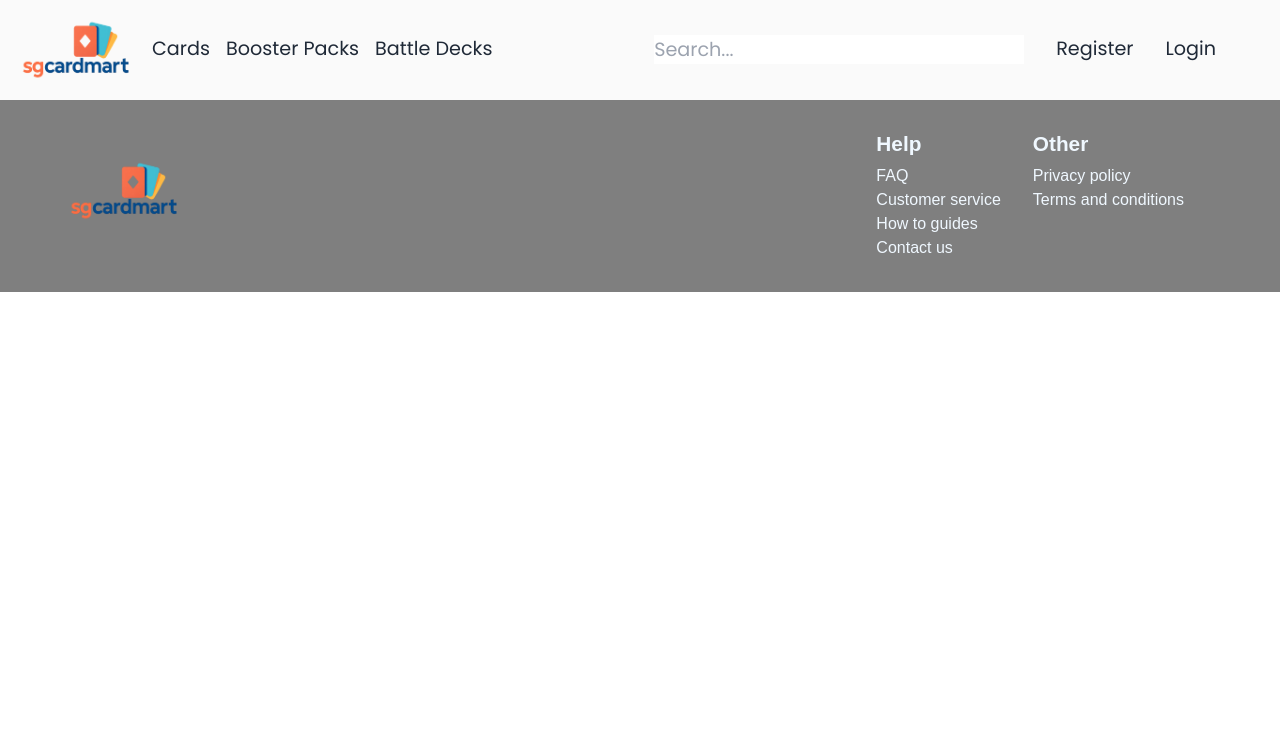
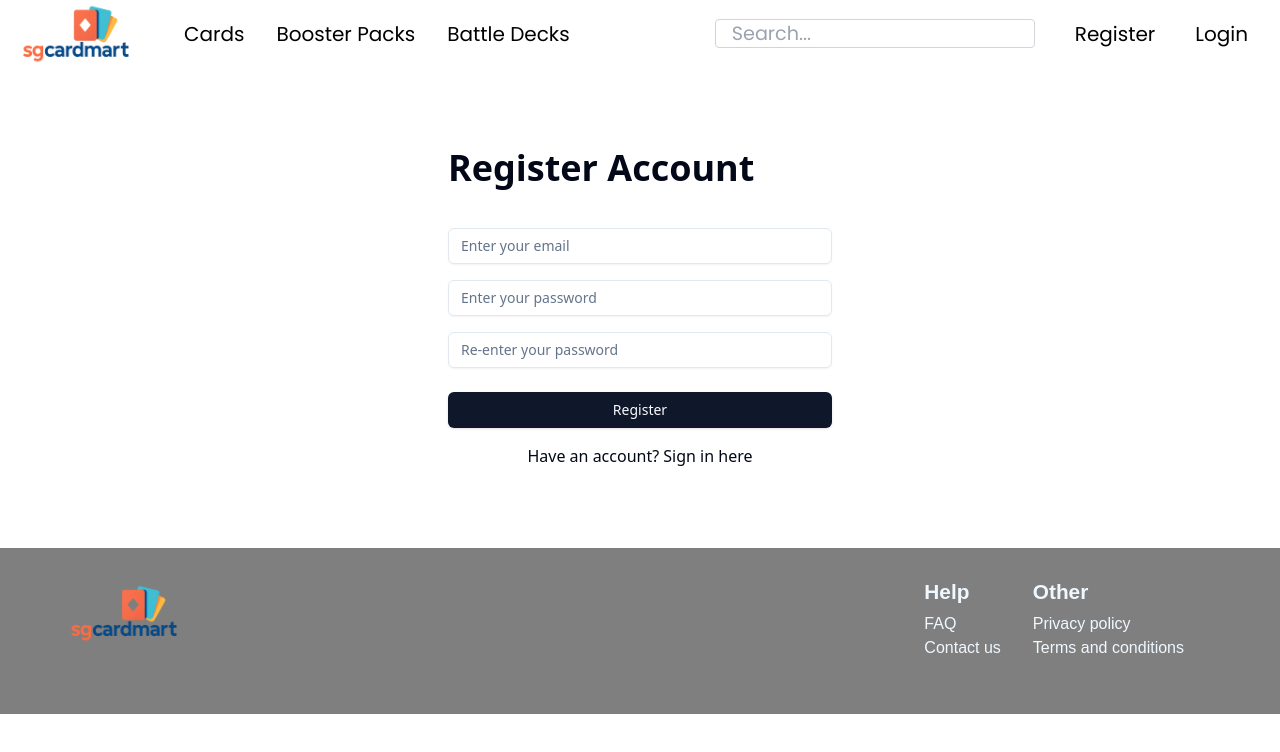
Before and after one commit to fylinghan/letsgocapstone, a React (Vite) app in the folder front-end/capstone-frontend/: page /register in a window 1280 px wide. Shown: the top 752 px of the page. Built offline with nearby package versions, Linux system fonts and the light colour scheme.

Commit message:
added username shown after register and login on navbar

```diff
--- a/front-end/capstone-frontend/index.html
+++ b/front-end/capstone-frontend/index.html
@@ -5,6 +5,10 @@
     <link rel="icon" type="image/svg+xml" href="/vite.svg" />
     <meta name="viewport" content="width=device-width, initial-scale=1.0" />
     <title>my-app</title>
+    <link
+      href="https://fonts.googleapis.com/css2?family=Poppins&display=swap"
+      rel="stylesheet"
+    />
   </head>
   <body>
     <div id="root"></div>
--- a/front-end/capstone-frontend/src/App.jsx
+++ b/front-end/capstone-frontend/src/App.jsx
@@ -1,7 +1,7 @@
 import { Routes, Route, Navigate, Outlet } from "react-router";
 import { useState } from "react";
 import Home from "./pages/Home";
-// import Register from "./pages/Register";
+import Register from "./pages/Register";
 import Login from "./pages/Login";
 import Cards from "./pages/Cards";
 import Packs from "./pages/Packs";
@@ -14,11 +14,11 @@ function App() {
 
   return (
     <div>
-      <Navbar/>
+      <Navbar user={user} setUser={setUser}/>
       <Routes>
         <Route path="/" element ={<Home />} />
-        <Route path="/login" element ={<Login />} />
-        {/* <Route path="/register" element ={<Register />} /> */}
+        <Route path="/login" element ={<Login setUser={setUser} />} />
+        <Route path="/register" element ={<Register setUser={setUser} />} />
         <Route path="/cards" element ={<Cards />} />
         <Route path="/packs" element ={<Packs />} />
         <Route path="/decks" element ={<Decks />} />
--- a/front-end/capstone-frontend/src/components/ui/Footer.jsx
+++ b/front-end/capstone-frontend/src/components/ui/Footer.jsx
@@ -21,10 +21,8 @@ function Footer() {
         <div className="footerRightGroup">
             <ul>
                 <li className="menuHead">Help</li>
-                <li>FAQ</li>
-                <li>Customer service</li>
-                <li>How to guides</li>
-                <li>Contact us</li>
+                <li><Link to="/faq">FAQ</Link></li>
+                <li><Link to="contact">Contact us</Link></li>
             </ul>
 
             <ul>
--- a/front-end/capstone-frontend/src/components/ui/Navbar.css
+++ b/front-end/capstone-frontend/src/components/ui/Navbar.css
@@ -15,39 +15,11 @@
   --color-button-hover: #1D4ED8; /* Darker CTA Blue */
 }
 
-nav {
-    display: flex;
-    background-color: #fafafa;
-    align-items: center;
-    justify-content: space-between;
-    padding: 1rem 2rem;
-    font-family: 'Poppins';
-    color: #1F2937;
-    font-size: 1.2rem;
-    padding-left: 1rem;
-    padding-right: 4rem;
-}
-
-/* Group logo + leftSide together */
-.leftGroup {
-  display: flex;
-  align-items: center;
-  gap: 1rem;                      /* spacing between logo and links */
-}
-
 .logo {
   width: 120px;
   height: auto;
 }
 
-
-.leftSide,.rightSide {
-    list-style-type: none;
-    justify-content: space-between;
-    text-align: justify;
-    display: flex;
-    gap: 1rem;
-}
 
 .rightSide {
     gap: 2rem;
--- a/front-end/capstone-frontend/src/components/ui/Navbar.jsx
+++ b/front-end/capstone-frontend/src/components/ui/Navbar.jsx
@@ -1,30 +1,41 @@
 import { useState } from "react";
 import Martlogo from "/images/sgcardmart.png";
-import { Link } from "react-router-dom";
+import { Link, useNavigate } from "react-router-dom";
+import { Button } from "./button"
 import "./Navbar.css";
 
-function Navbar() {
-  const [count, setCount] = useState(0);
+function Navbar({user}) {
+  const navigate = useNavigate();
+
+  function handleLogout() {
+    setUser(null);
+    navigate("/");
+  }
 
   return (
     <>
-      <nav>
-        <div className="leftGroup">
-          <Link to="/"><img className="logo" src={Martlogo} alt="website logo" /></Link>
-          <ul className="leftSide">
-            <Link to="/cards">Cards</Link>
-            <Link to="/packs">Booster Packs</Link>
-            <Link to="/decks">Battle Decks</Link>
-          </ul>
-        </div>
-
-        <ul className="rightSide">
-          <li>
-            <input type="text" placeholder="Search..."/>
-          </li>
-          <Link to="/register">Register</Link>
-          <Link to="/login">Login</Link>
-        </ul>
+      <nav className="flex flex-wrap justify-between px-4 items-center bg-white text-black text-xl font-poppins">
+          <div className="flex items-center text-center">
+            <Link to="/"><img className="logo mr-8" src={Martlogo} alt="website logo" /></Link>
+            <Link to="/cards" className="hover:bg-gray-300 p-4 rounded">Cards</Link>
+            <Link to="/packs" className="hover:bg-gray-300 p-4 rounded">Booster Packs</Link>
+            <Link to="/decks" className="hover:bg-gray-300 p-4 rounded">Battle Decks</Link>
+          </div>
+          <div className="flex items-center">
+            <input type="text" placeholder="Search..." className="w-80 m-4 pl-4 border border-gray-300 rounded"/>
+            {!user ? (
+              <div>
+                <Link to="/register" className="w-1/5 m-2 hover:bg-gray-300 p-4 rounded">Register</Link>
+                <Link to="/login" className="w-1/5 hover:bg-gray-300 p-4 rounded">Login</Link>
+            </div>)
+            : (
+              <span className="text-gray-700 flex items-center">
+                Hello, {user.username}
+                <Button onClick={handleLogout} className="m-2 hover:bg-gray-400 hover:text-white">Log out</Button>
+              </span>
+            )
+            }
+           </div>
       </nav>
     </>
   );
--- a/front-end/capstone-frontend/src/pages/Home.jsx
+++ b/front-end/capstone-frontend/src/pages/Home.jsx
@@ -1,5 +1,6 @@
 import ProductList from "./ProductList";
 import { Button } from "@/components/ui/button"
+import { Link } from "react-router-dom";
 
 function Home() {
    const latestCardList = [
@@ -31,9 +32,9 @@ function Home() {
         />
         <div className="bg-gray-300 w-1/4 h-full flex flex-col justify-center items-center text-center">
           <p className="text-xl font-semibold">Eevee Grove Now Available!</p>
-          <Button className="w-4/5 mt-4 bg-white hover:bg-black text-black hover:text-white">
-            Shop now
-          </Button>
+            <Link to="/cards">
+                <Button className="w-40 mt-4 bg-white hover:bg-black text-black hover:text-white">Shop now</Button>
+            </Link>
         </div>
       </div>
 
@@ -43,8 +44,12 @@ function Home() {
         <div className="flex justify-center">
           <ProductList items={latestCardList} />
         </div>
-        <div className="flex justify-center"><Button className="mt-4 w-1/5 bg-black text-white py-2
-        rounded-lg hover:bg-gray-400 hover:text-black">Browse more cards</Button></div>
+        <div className="flex justify-center">
+            <Link to="/cards">
+                <Button className="mt-4 w-80 bg-black text-white py-2 rounded-lg hover:bg-gray-400
+                hover:text-black">Browse more cards</Button>
+            </Link>
+        </div>
       </div>
 
       {/* Booster Packs */}
@@ -53,8 +58,12 @@ function Home() {
         <div className="flex justify-center">
           <ProductList items={packsList} />
         </div>
-        <div className="flex justify-center"><Button className="mt-6 w-1/5 bg-black text-white py-2
-        rounded-lg hover:bg-gray-400 hover:text-black">See more booster packs</Button></div>
+        <div className="flex justify-center">
+            <Link to="/packs">
+                <Button className="mt-8 w-80 bg-black text-white py-2 rounded-lg hover:bg-gray-400
+                hover:text-black">See more booster packs</Button>
+            </Link>
+        </div>
       </div>
 
       {/* Battle Decks */}
--- a/front-end/capstone-frontend/src/pages/Login.jsx
+++ b/front-end/capstone-frontend/src/pages/Login.jsx
@@ -2,10 +2,12 @@ import { useState } from "react";
 import { Input } from "@/components/ui/input";
 import { Button } from "@/components/ui/button";
 import { Link } from "react-router-dom";
+import { useNavigate } from "react-router-dom";
 
-function Login() {
+function Login({setUser}) {
   const [email, setEmail] = useState("");
   const [password, setPassword] = useState("");
+  const navigate = useNavigate();
 
   function handleSubmit(event) {
     event.preventDefault();   // Prevent page reload on submit
@@ -16,7 +18,10 @@ function Login() {
     }
 
     alert(`Logged in with email: ${email}`);
-    <Route path="/" element ={<Home />} />
+    const username = email.split("@")[0];
+    setUser({ username });
+
+    navigate("/");
   }
 
   return (
@@ -42,7 +47,7 @@ function Login() {
         required                       // HTML5 validation attribute
       />
 
-      <Button type="submit" className="w-full my-4 hover:bg-gray-400 hover:text-black">
+      <Button type="submit" className="w-full mt-2 hover:bg-gray-400 hover:text-black">
         Login
       </Button>
       <Link to="/register" className="text-center">New User? Sign up here</Link>
--- a/front-end/capstone-frontend/src/pages/Register.jsx
+++ b/front-end/capstone-frontend/src/pages/Register.jsx
@@ -1,46 +1,69 @@
 import { useState } from "react";
 import { Input } from "@/components/ui/input";
 import { Button } from "@/components/ui/button";
+import { Link } from "react-router-dom";
+import { useNavigate } from "react-router-dom";
 
-export default function Login() {
+function Register(setUser) {
   const [email, setEmail] = useState("");
   const [password, setPassword] = useState("");
+  const [confirm, setConfirm] = useState("");
+  const navigate = useNavigate();
 
   function handleSubmit(event) {
     event.preventDefault();   // Prevent page reload on submit
 
-    if (!email || !password) {
-      alert("Please fill in both fields");
+    if (!email || !password || !confirm) {
+      alert("Please fill in all fields");
       return;
     }
+    if (password !== confirm) {
+        alert("Passwords do not match. Please re-enter.")
+        return;
+    }
 
-    alert(`Logged in with email: ${email}`);
+    alert(`Account created: ${email}`);
+    const username = email.split("@")[0];
+    setUser({ username });
+
+    navigate("/");
   }
 
   return (
     <form
       onSubmit={handleSubmit}
-      className="max-w-sm mx-auto mt-10 flex flex-col gap-4"
-    >
+      className="max-w-sm mx-auto m-20 flex flex-col gap-4">
+
+      <h1>Register Account</h1>
+
       <Input
         type="email"
         placeholder="Enter your email"
-        value={email}                     // Controlled component
-        onChange={(e) => setEmail(e.target.value)} // Update state on input change
+        value={email}
+        onChange={(e) => setEmail(e.target.value)}
         required                         // HTML5 validation attribute
       />
 
       <Input
         type="password"
         placeholder="Enter your password"
-        value={password}                 // Controlled component
-        onChange={(e) => setPassword(e.target.value)} // Update state on input change
+        value={password}
+        onChange={(e) => setPassword(e.target.value)}
+        required                       // HTML5 validation attribute
+      />
+      <Input
+        type="password"
+        placeholder="Re-enter your password"
+        value={confirm}
+        onChange={(e) => setConfirm(e.target.value)}
         required                       // HTML5 validation attribute
       />
 
-      <Button type="submit" className="w-full">
-        Login
+      <Button type="submit" className="w-full mt-2 hover:bg-gray-400 hover:text-black">
+        Register
       </Button>
+      <Link to="/Login" className="text-center">Have an account? Sign in here</Link>
     </form>
   );
 }
+export default Register
--- a/front-end/capstone-frontend/tailwind.config.js
+++ b/front-end/capstone-frontend/tailwind.config.js
@@ -52,7 +52,10 @@ module.exports = {
   				'4': 'hsl(var(--chart-4))',
   				'5': 'hsl(var(--chart-5))'
   			}
-  		}
+  		},
+		fontFamily: {
+        	poppins: ['Poppins', 'sans-serif'],
+      	},
   	}
   },
   plugins: [require("tailwindcss-animate")],
```
